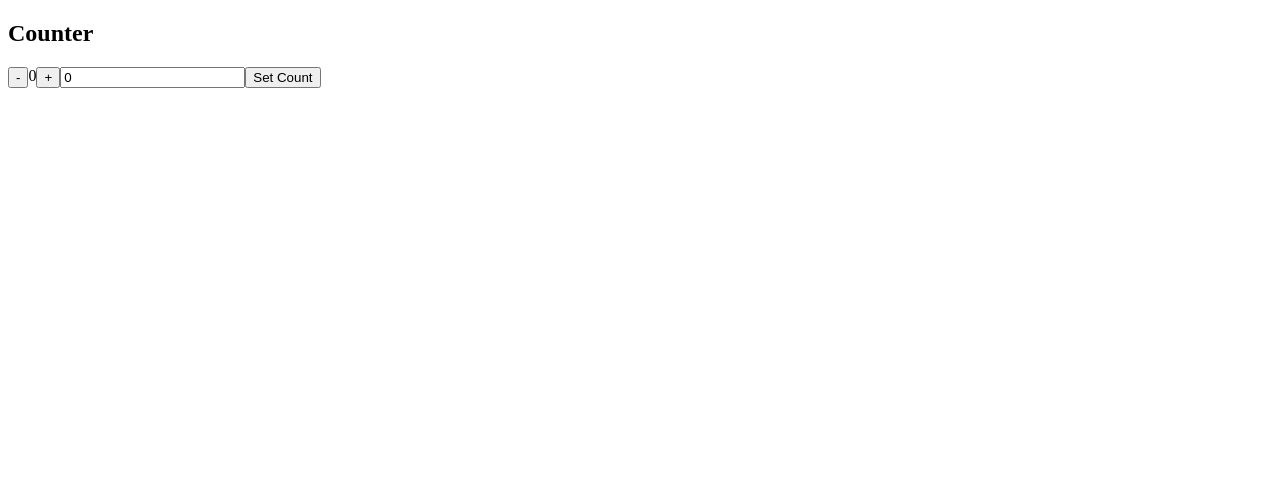
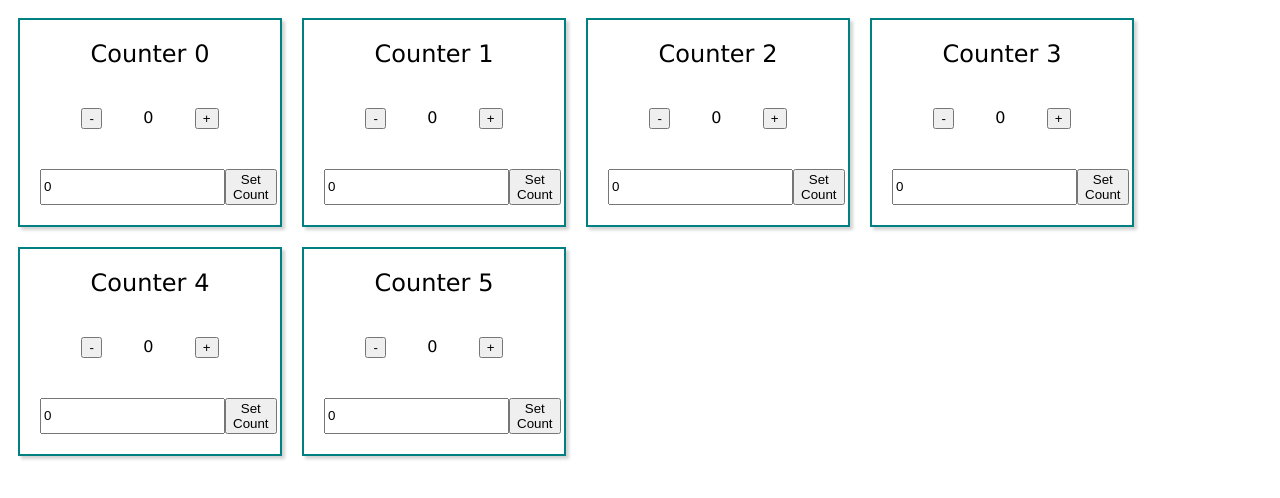
Before and after one commit to code402b/ReactComponentDemo, a React app in the folder counter2.0/: page / in a window 1280 px wide. Shown: the top 498 px of the page. Built offline with nearby package versions, Linux system fonts and the light colour scheme; the HTML template or start-up script is replaced by a standard one.

Commit message:
build out counter2.0 components

```diff
--- /dev/null
+++ b/counter2.0/src/Counter.jsx
@@ -0,0 +1,52 @@
+import React, { useState } from 'react';
+import styled from 'styled-components';
+
+import {
+  ChangeCountButton,
+  CountDisplay,
+  CounterHeading,
+  CounterNumInput,
+  SubmitButton,
+} from './components/components_index.jsx';
+import { CounterFlexContainer } from './styles/styles_index.jsx'
+
+export default function Counter({ id }) {
+
+  // state hook tracking displayed count
+  const [count, setCount] = useState(0);
+  // state hook linked to controlled component
+  const [inputNum, setInputNum] = useState(0);
+
+  const handleSubmit = () => {
+    setCount(inputNum);
+  }
+
+  return (
+    <>
+      <CounterContainer>
+
+        <CounterHeading>Counter {id}</CounterHeading>
+
+        <CounterFlexContainer>
+          <ChangeCountButton operation="-" setCount={setCount} />
+          <CountDisplay>{count}</CountDisplay>
+          <ChangeCountButton operation="+" setCount={setCount} />
+        </CounterFlexContainer>
+
+        <CounterFlexContainer>
+          <CounterNumInput value={inputNum} handleChange={setInputNum} />
+          <SubmitButton handleSubmit={handleSubmit} />
+        </CounterFlexContainer>
+
+      </CounterContainer>
+    </>
+
+  )
+}
+
+const CounterContainer = styled.div`
+  width: 260px;
+  border: 2px solid teal;
+  margin: 10px;
+  box-shadow: 3px 3px 3px lightgrey;
+`
--- /dev/null
+++ b/counter2.0/src/components/ChangeCountButton.jsx
@@ -0,0 +1,12 @@
+import React from 'react'
+
+export default function ChangeCountButton({ operation, setCount }) {
+
+  const handleClick = () => {
+    setCount(prevCount => prevCount + parseInt(operation + 1))
+  }
+
+  return (
+    <button onClick={handleClick}>{operation}</button>
+  )
+}
--- /dev/null
+++ b/counter2.0/src/components/CountDisplay.styled.js
@@ -0,0 +1,7 @@
+import styled from 'styled-components';
+
+const CountDisplay = styled.div`
+  font-family: Verdana, Geneva, Tahoma, sans-serif;
+`
+
+export default CountDisplay;
--- /dev/null
+++ b/counter2.0/src/components/CounterHeading.styled.js
@@ -0,0 +1,9 @@
+import styled from 'styled-components';
+
+const CounterHeading = styled.h2`
+  text-align: center;
+  font-family: Verdana;
+  font-weight: 500;
+`
+
+export default CounterHeading;
--- /dev/null
+++ b/counter2.0/src/components/CounterNumInput.jsx
@@ -0,0 +1,19 @@
+import React from 'react'
+import styled from 'styled-components';
+
+
+export default function CounterNumInput({ value, handleChange }) {
+
+  return (
+    <input
+      type="number"
+      value={value}
+      onChange={(e) => handleChange(parseInt(e.target.value))}
+    ></input>
+  )
+}
+
+const CounterInput = styled.input`
+  width: 40px;
+  margin: 5px;
+`
--- /dev/null
+++ b/counter2.0/src/components/SubmitButton.jsx
@@ -0,0 +1,7 @@
+import React from 'react'
+
+export default function SubmitButton({ handleSubmit }) {
+  return (
+    <button onClick={handleSubmit}>Set Count</button>
+  )
+}
--- /dev/null
+++ b/counter2.0/src/components/components_index.jsx
@@ -0,0 +1,5 @@
+export { default as ChangeCountButton } from './ChangeCountButton.jsx';
+export { default as CountDisplay } from './CountDisplay.styled.js';
+export { default as CounterHeading } from './CounterHeading.styled.js';
+export { default as CounterNumInput } from './CounterNumInput.jsx';
+export { default as SubmitButton } from './SubmitButton.jsx';
--- a/counter2.0/src/index.jsx
+++ b/counter2.0/src/index.jsx
@@ -1,33 +1,27 @@
 import { createRoot } from 'react-dom/client';
 import React, { useState } from 'react'
+import styled from 'styled-components';
 
-import CounterContainer from './components/CounterContainer.styled.js';
-
+import Counter from './Counter.jsx';
 
 const root = createRoot(document.getElementById('root'));
 
 function App() {
 
-  const [count, setCount] = useState(0);
-  const [inputNum, setInputNum] = useState(0);
+  const serialCounters = [...Array(6).keys()];
 
   return (
-    <>
-      <h2>Counter</h2>
-      <CounterContainer>
-        <button onClick={() => setCount(count - 1)}>-</button>
-        <div>{count}</div>
-        <button onClick={() => setCount(count + 1)}>+</button>
-        <input
-          type="number"
-          value={inputNum}
-          onChange={(e) => setInputNum(parseInt(e.target.value))}
-          ></input>
-        <button onClick={() => setCount(inputNum)}>Set Count</button>
-      </CounterContainer>
-    </>
-
+    <Container>
+      {serialCounters.map((id) => (
+        <Counter id={id} key={id}/>
+        ))}
+    </Container>
   )
 }
 
+const Container = styled.div`
+  display: flex;
+  flex-wrap: wrap;
+`
+
 root.render(<App />);
--- a/counter2.0/src/components/CounterContainer.styled.js
+++ b/counter2.0/src/styles/CounterContainer.styled.js
@@ -1,8 +1,10 @@
 import styled from 'styled-components';
 
 const CounterContainer = styled.div`
-
-  display: flex;
+  width: 260px;
+  border: 2px solid teal;
+  margin: 10px;
+  box-shadow: 3px 3px 3px lightgrey;
 `
 
 export default CounterContainer;
--- /dev/null
+++ b/counter2.0/src/styles/CounterFlexContainer.styled.js
@@ -0,0 +1,9 @@
+import styled from 'styled-components';
+
+const CounterFlexContainer = styled.div`
+  display: flex;
+  justify-content: space-evenly;
+  padding: 20px;
+`
+
+export default CounterFlexContainer;
--- /dev/null
+++ b/counter2.0/src/styles/styles_index.jsx
@@ -0,0 +1,2 @@
+export { default as CounterContainer } from './CounterContainer.styled.js';
+export { default as CounterFlexContainer } from './CounterFlexContainer.styled.js';
```
Also changed, not shown: 1 other file (tests, documents, lock files or other folders).
